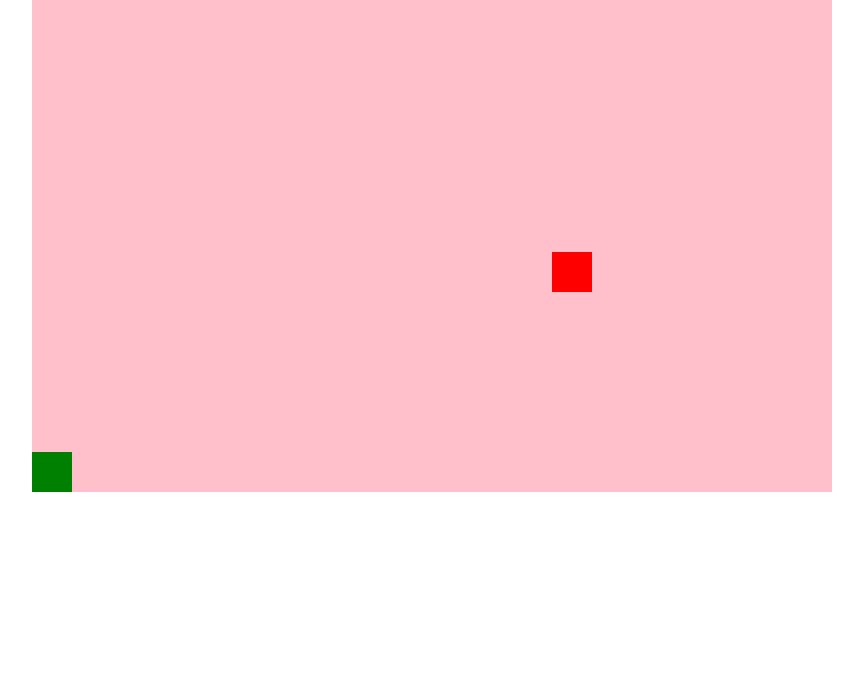
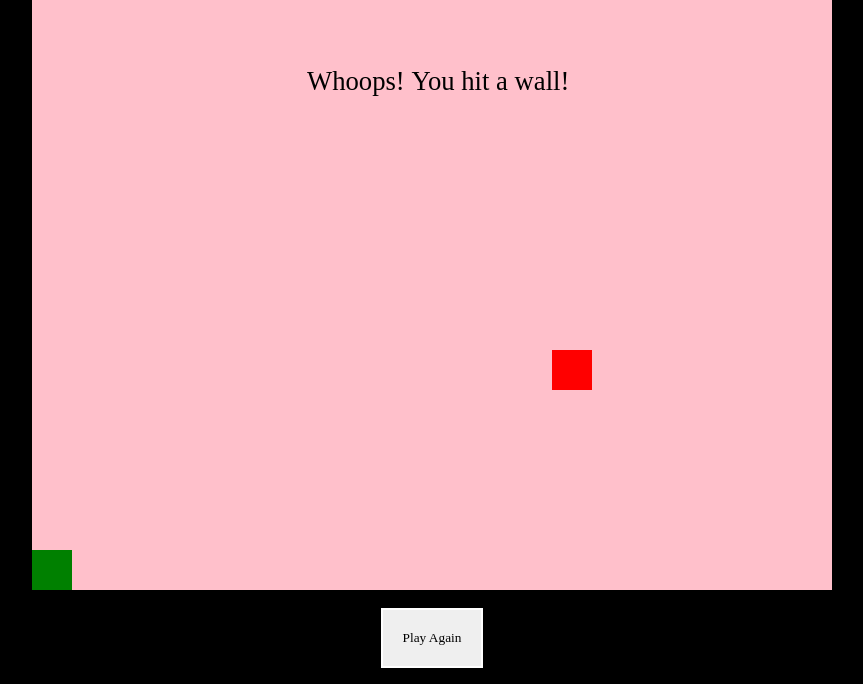
Before and after one commit to sofiab0t/sofiab0t.github.io, a plain HTML site: page index.html in a window 1280 px wide. Shown: the part 116-800 px from the top of the page, without its empty margins (208-1071 px from the left). Drawn offline with Linux system fonts and the light colour scheme.

Commit message:
reload button

```diff
--- a/index.html
+++ b/index.html
@@ -9,11 +9,18 @@
       margin-right: auto;
     }
   </style>
+  <<link rel="stylesheet" href="snake.css">
+
 </head>
 <body>
+<h1 style="color:white; text-align:center; font-family:futura;">Snake Game</h1>
   <canvas id="chunk-game" height="600" width="800"></canvas>
 
   <script type="text/javascript" src="chunk.js"></script>
   <script type="text/javascript" src="snake.js"></script>
+
 </body>
+<br>
+ <div id="button-div">
+  <button type="button" onclick="location.reload()">Play Again</button>
 </html>
--- /dev/null
+++ b/snake.css
@@ -0,0 +1,14 @@
+body {
+    background-color: black;
+}
+
+button{
+    font-family: futura;
+    border: 2px solid white;
+    padding: 20px;
+    align-items: center;
+    text-align: center;
+}
+#button-div{
+text-align: center;
+}
--- a/snake.js
+++ b/snake.js
@@ -73,5 +73,7 @@ var changeDirection = function(direction) {
 var apple = CHUNK.randomLocation();
 var snake = [{ top: 1, left: 0, direction: "down" }, { top: 0, left: 0, direction: "down" }];
 
+
+
 CHUNK.executeNTimesPerSecond(advanceGame, 7);
 CHUNK.onArrowKey(changeDirection);
```
